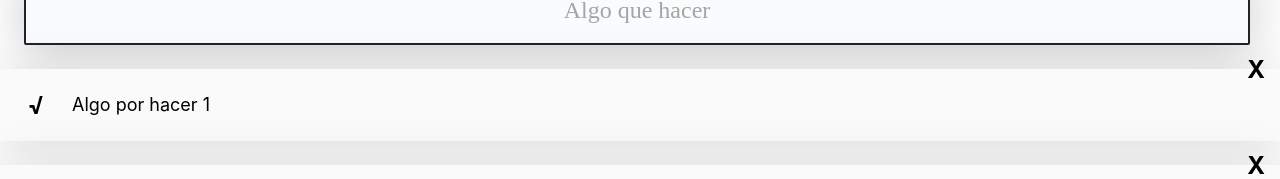
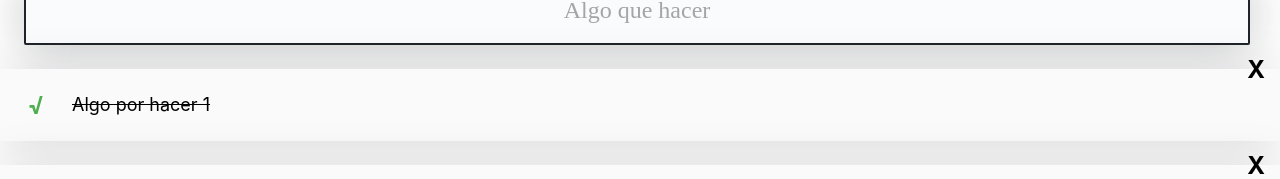
Before and after one commit to soyjherom/portafolio-progra-iv, a React (Create React App) app in the folder SEMANA6/todo_list/: page / in a window 1280 px wide. Shown: the part 150-329 px from the top of the page. Built offline with nearby package versions, Linux system fonts and the light colour scheme.

Commit message:
[SEMANA 6] Cambiando la respuesta con datos de estado

```diff
--- a/SEMANA6/todo_list/src/App.js
+++ b/SEMANA6/todo_list/src/App.js
@@ -6,7 +6,7 @@ import { CreateTodoButton } from './CreateTodoButton';
 import { TodoList } from './TodoList';
 import { TodoItem } from './TodoItem';
 const todos = [
-  {description: 'Algo por hacer 1',completed: false},
+  {description: 'Algo por hacer 1',completed: true},
   {description: 'Algo por hacer 2',completed: false},
   {description: 'Algo por hacer 3',completed: false}
 ]
@@ -22,7 +22,11 @@ function App() {
       <TodoSearch/>
       <TodoList>
         {todos.map(todo=>(
-            <TodoItem key={todo.description} text={todo.description}/>
+            <TodoItem
+              key={todo.description}
+              text={todo.description}
+              completed={todo.completed}
+            />
         ))}
       </TodoList>
       <CreateTodoButton/>
```
